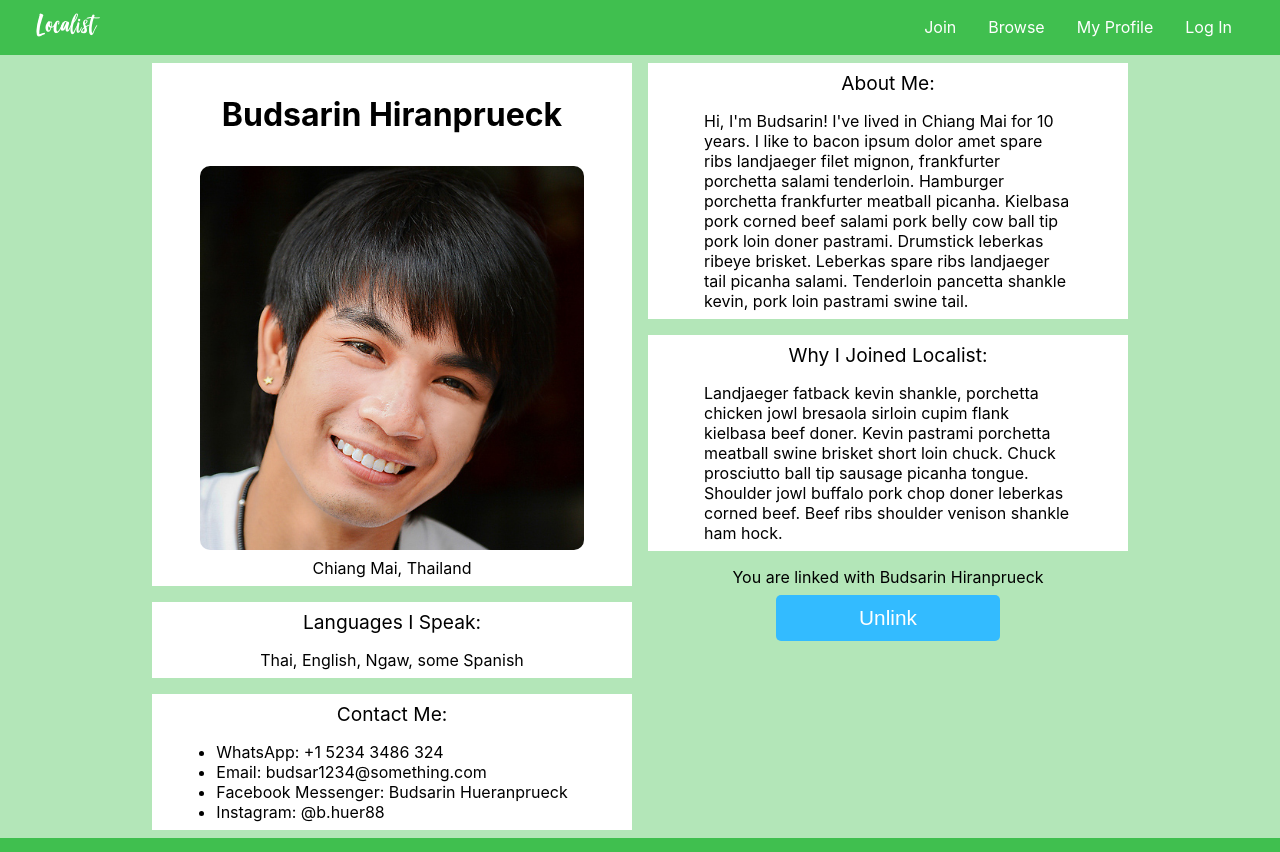
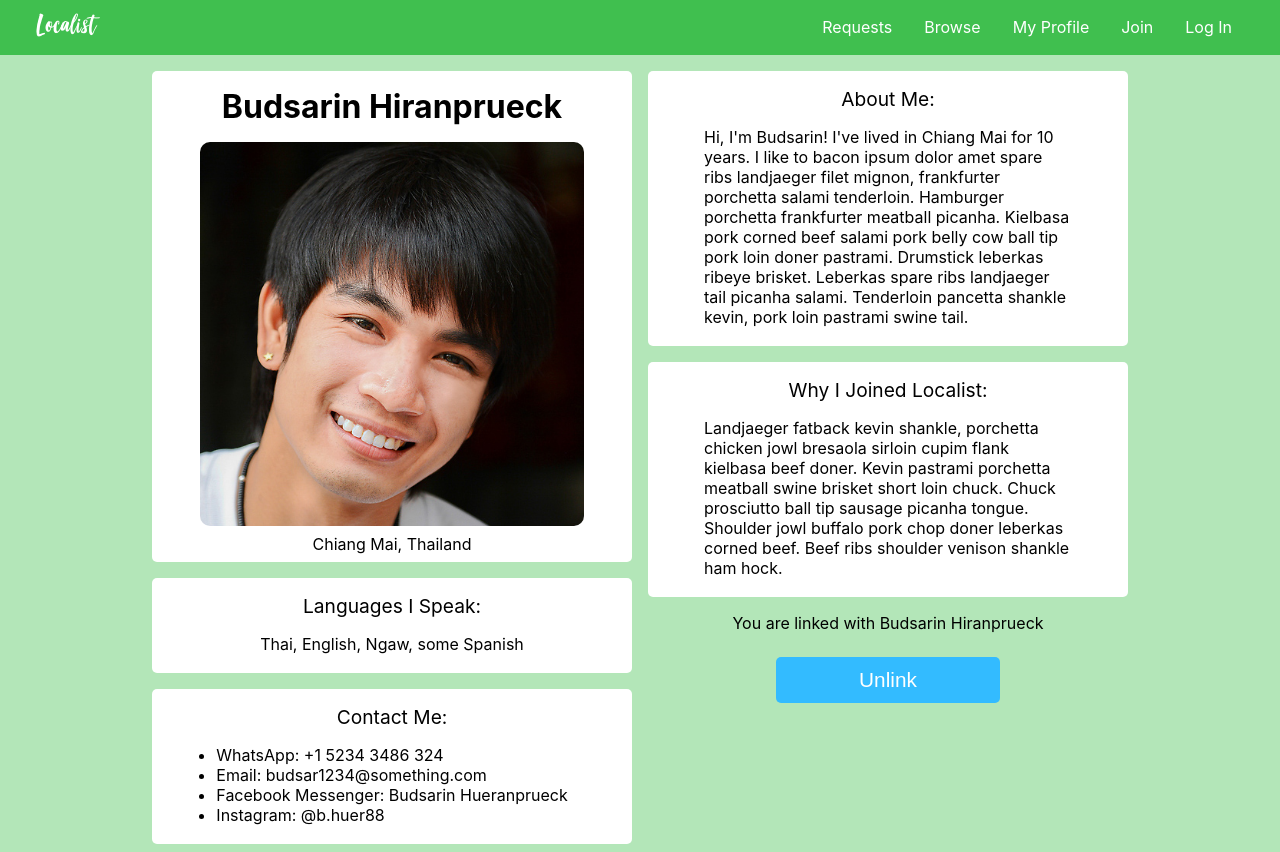
Before and after one commit to TobiasNorton/localist, a React (Create React App) app: page / in a window 1280 px wide. Built offline with nearby package versions, Linux system fonts and the light colour scheme.

Commit message:
Basic MatchedProfile sections in place with CSS

```diff
--- a/src/MatchedProfile.js
+++ b/src/MatchedProfile.js
@@ -7,25 +7,28 @@ class MatchedProfile extends Component {
         <nav className="nav-bar">
           <p className="logo">Localist</p>
           <div className="links">
-            <a href="#">Join</a> <a href="#">Browse</a> <a href="#">My Profile</a>{' '}
+            <a href="#">Requests</a>
+            <a href="#">Browse</a> <a href="#">My Profile</a> <a href="#">Join</a>
             <a href="#">Log In</a> <a href="#" />
           </div>
         </nav>
+
         <section className="their-profile">
           <div className="left">
             <div className="category">
               <h3 className="profile-name">Budsarin Hiranprueck</h3>
               <img src="./BudsarinCropped.jpg" className="profile-pic" alt="Budsarin" />
-
               <p className="from">Chiang Mai, Thailand</p>
             </div>
+
             <div className="category">
               <p className="header">Languages I Speak:</p>
-              <p>Thai, English, Ngaw, some Spanish</p>
+              <p className="body">Thai, English, Ngaw, some Spanish</p>
             </div>
+
             <div className="category">
               <p className="header">Contact Me:</p>
-              <ul>
+              <ul className="body">
                 <li>WhatsApp: +1 5234 3486 324</li>
                 <li>Email: budsar1234@something.com</li>
                 <li>Facebook Messenger: Budsarin Hueranprueck</li>
@@ -33,10 +36,11 @@ class MatchedProfile extends Component {
               </ul>
             </div>
           </div>
+
           <div className="right">
             <div className="category">
               <p className="header">About Me:</p>
-              <p>
+              <p className="body">
                 Hi, I'm Budsarin! I've lived in Chiang Mai for 10 years. I like to bacon ipsum dolor
                 amet spare ribs landjaeger filet mignon, frankfurter porchetta salami tenderloin.
                 Hamburger porchetta frankfurter meatball picanha. Kielbasa pork corned beef salami
@@ -47,7 +51,7 @@ class MatchedProfile extends Component {
             </div>
             <div className="category">
               <p className="header">Why I Joined Localist:</p>
-              <p>
+              <p className="body">
                 Landjaeger fatback kevin shankle, porchetta chicken jowl bresaola sirloin cupim
                 flank kielbasa beef doner. Kevin pastrami porchetta meatball swine brisket short
                 loin chuck. Chuck prosciutto ball tip sausage picanha tongue. Shoulder jowl buffalo
--- a/src/index.css
+++ b/src/index.css
@@ -49,7 +49,7 @@ code {
 .nav-bar a {
   text-decoration: none;
   color: white;
-  padding: 0 1rem 0 1rem;
+  margin: 0 1rem 0 1rem;
 }
 
 .logo {
@@ -132,6 +132,7 @@ button {
 /* ---------- Unmatched Profile -------- */
 
 .their-profile {
+  padding-top: 0.5rem;
   display: flex;
   justify-content: center;
   flex-wrap: wrap;
@@ -144,6 +145,19 @@ button {
   flex-direction: column;
   align-items: center;
   max-width: 50rem;
+}
+
+.profile-name {
+  font-size: 2rem;
+  color: black;
+  text-align: center;
+  margin: 1rem;
+}
+
+.profile-pic {
+  width: 24rem;
+  border-radius: 10px;
+  display: block;
 }
 
 .their-profile .right {
@@ -161,26 +175,35 @@ button {
   width: 50rem;
   margin: 0.5rem;
   width: 30rem;
-  /* padding: 1rem; */
+  border-radius: 5px;
 }
+
 .category .header {
   font-size: 1.2rem;
+  padding: 0.5rem 0 0 0;
 }
 
-.profile-pic {
-  width: 24rem;
-  border-radius: 10px;
+.category .body {
+  padding-bottom: 0.7rem;
 }
 
-.profile-name {
-  font-size: 2rem;
-  color: black;
-  text-align: center;
-  /* margin: 1rem; */
+.their-profile p {
+  margin: 0.5rem;
+  padding: 0 3rem 0 3rem;
 }
 
-.their-profile p,
 .their-profile ul {
   margin: 0.5rem;
   padding: 0 3rem 0 3rem;
 }
+
+.from {
+  padding: 2rem;
+  margin: 5px;
+}
+
+.their-profile button {
+  margin: 1rem;
+}
+
+/* ------------- MyProfile --------------- */
```
